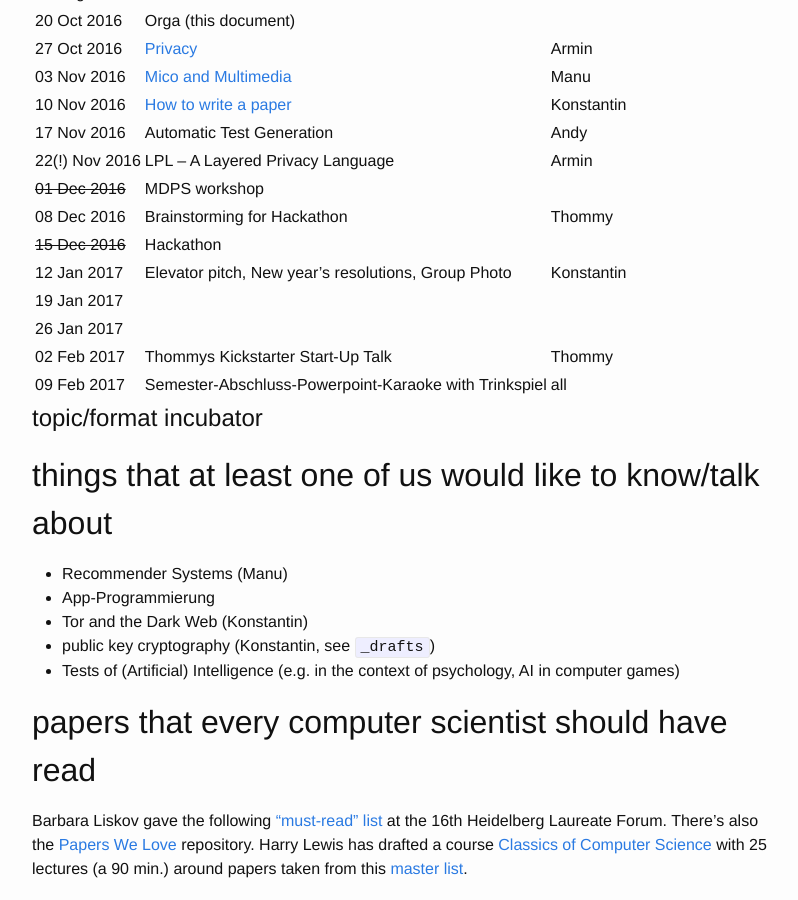
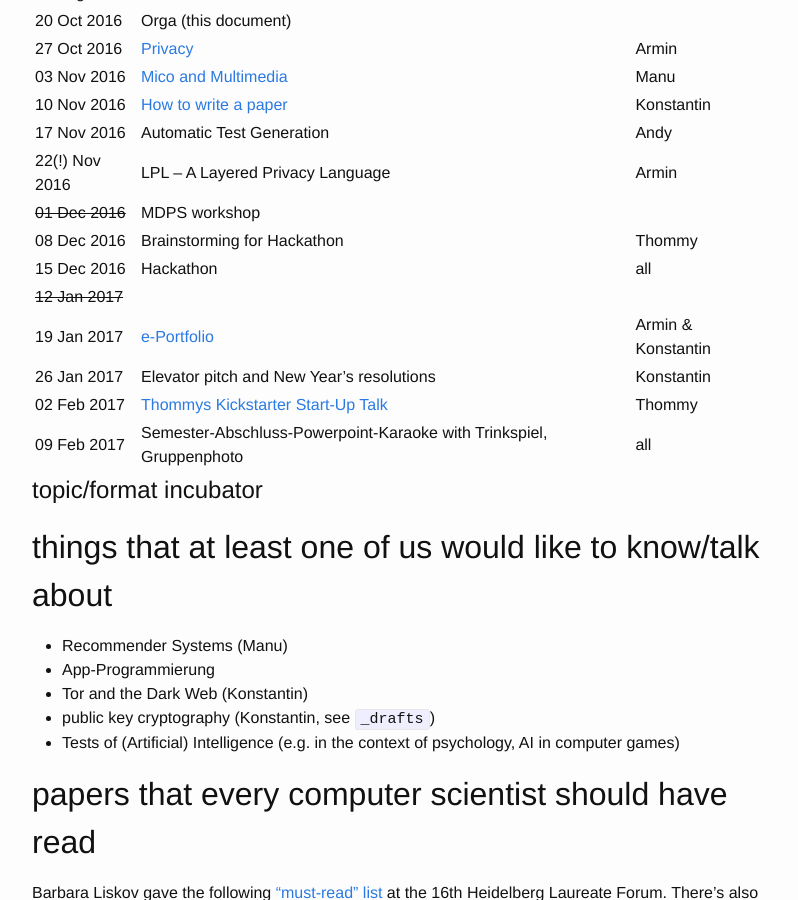
Before and after one commit to PGBBS/pgbbs.github.io, a Jekyll site: the page built from _pages/brown-bag.md, in a window 1280 px wide and 900 px high, scrolled down 775 px. Shown: the whole window, without its empty margins (238-1036 px from the left). Built offline with Jekyll 4.4.1, drawn with Linux system fonts in a browser that asks for light colours.

Commit message:
update links for bbs

```diff
--- a/_pages/brown-bag.md
+++ b/_pages/brown-bag.md
@@ -17,23 +17,23 @@ then turn into evolving blogposts as below
 
 # Schedule
 
-| Date            | Topic                                                                 | MOC        |
-| ---------       | -----                                                                 | ---        |
-| 25 Aug 2016     | [Blockchain]({% post_url 2016-08-25-blockchain %})                    | Konstantin |
-| 20 Oct 2016     | Orga (this document)                                                  |            |
-| 27 Oct 2016     | [Privacy]({% post_url 2016-10-27-privacy %})                          | Armin      |
-| 03 Nov 2016     | [Mico and Multimedia]({% post_url 2016-11-03-multimedia-metadaten %}) | Manu       |
-| 10 Nov 2016     | [How to write a paper]({% post_url 2016-11-10-How-to-write-papers %}) | Konstantin |
-| 17 Nov 2016     | Automatic Test Generation                                             | Andy       |
-| 22(!) Nov 2016  | LPL -- A Layered Privacy Language                                     | Armin      |
-| ~~01 Dec 2016~~ | MDPS workshop                                                         |            |
-| 08 Dec 2016     | Brainstorming for Hackathon                                           | Thommy     |
-| ~~15 Dec 2016~~ | Hackathon                                                             |            |
-| 12 Jan 2017     | Elevator pitch, New year's resolutions, Group Photo                   | Konstantin |
-| 19 Jan 2017     |                                                                       |            |
-| 26 Jan 2017     |                                                                       |            |
-| 02 Feb 2017     | Thommys Kickstarter Start-Up Talk                                     | Thommy     |
-| 09 Feb 2017     | Semester-Abschluss-Powerpoint-Karaoke with Trinkspiel                 | all        |
+| Date            | Topic                                                                 | MOC                |
+| ---------       | -----                                                                 | ---                |
+| 25 Aug 2016     | [Blockchain]({% post_url 2016-08-25-blockchain %})                    | Konstantin         |
+| 20 Oct 2016     | Orga (this document)                                                  |                    |
+| 27 Oct 2016     | [Privacy]({% post_url 2016-10-27-privacy %})                          | Armin              |
+| 03 Nov 2016     | [Mico and Multimedia]({% post_url 2016-11-03-multimedia-metadaten %}) | Manu               |
+| 10 Nov 2016     | [How to write a paper]({% post_url 2016-11-10-How-to-write-papers %}) | Konstantin         |
+| 17 Nov 2016     | Automatic Test Generation                                             | Andy               |
+| 22(!) Nov 2016  | LPL -- A Layered Privacy Language                                     | Armin              |
+| ~~01 Dec 2016~~ | MDPS workshop                                                         |                    |
+| 08 Dec 2016     | Brainstorming for Hackathon                                           | Thommy             |
+| 15 Dec 2016     | Hackathon                                                             | all                |
+| ~~12 Jan 2017~~ |                                                                       |                    |
+| 19 Jan 2017     | [e-Portfolio]({% post_url 2017-01-20-portfolio %})                    | Armin & Konstantin |
+| 26 Jan 2017     | Elevator pitch and New Year's resolutions                             | Konstantin         |
+| 02 Feb 2017     | [Thommys Kickstarter Start-Up Talk]({% page_url how-to-find-a-phd-topic %}) | Thommy             |
+| 09 Feb 2017     | Semester-Abschluss-Powerpoint-Karaoke with Trinkspiel, Gruppenphoto   | all                |
 
 # topic/format incubator
 
```
